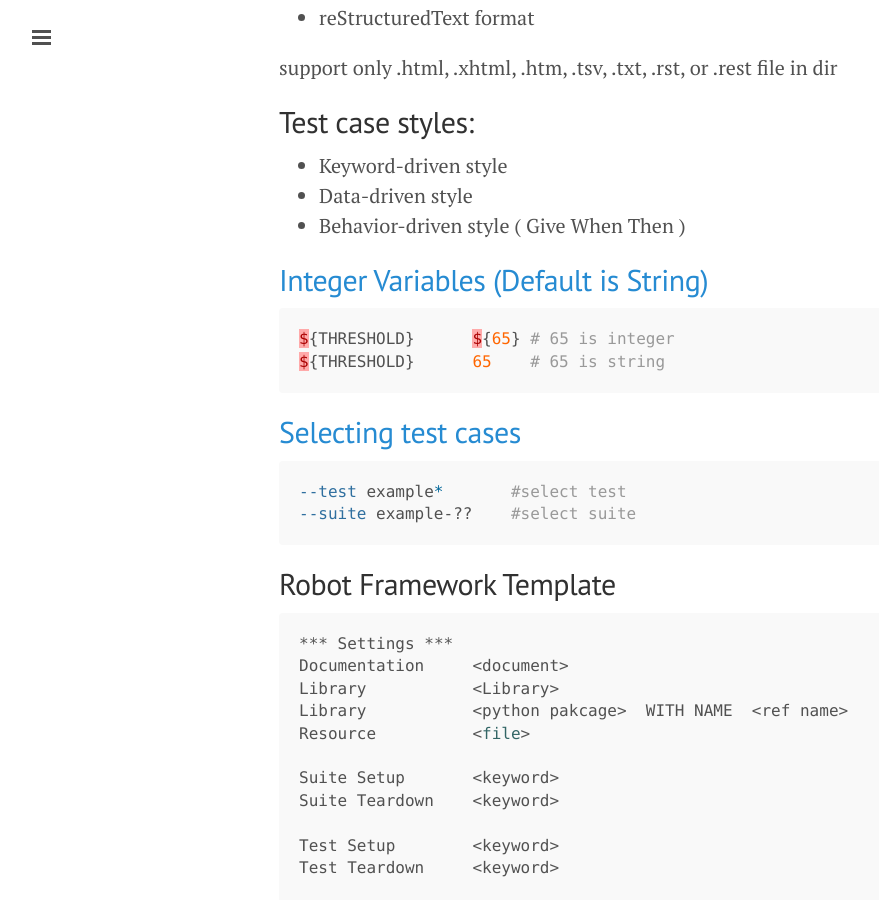
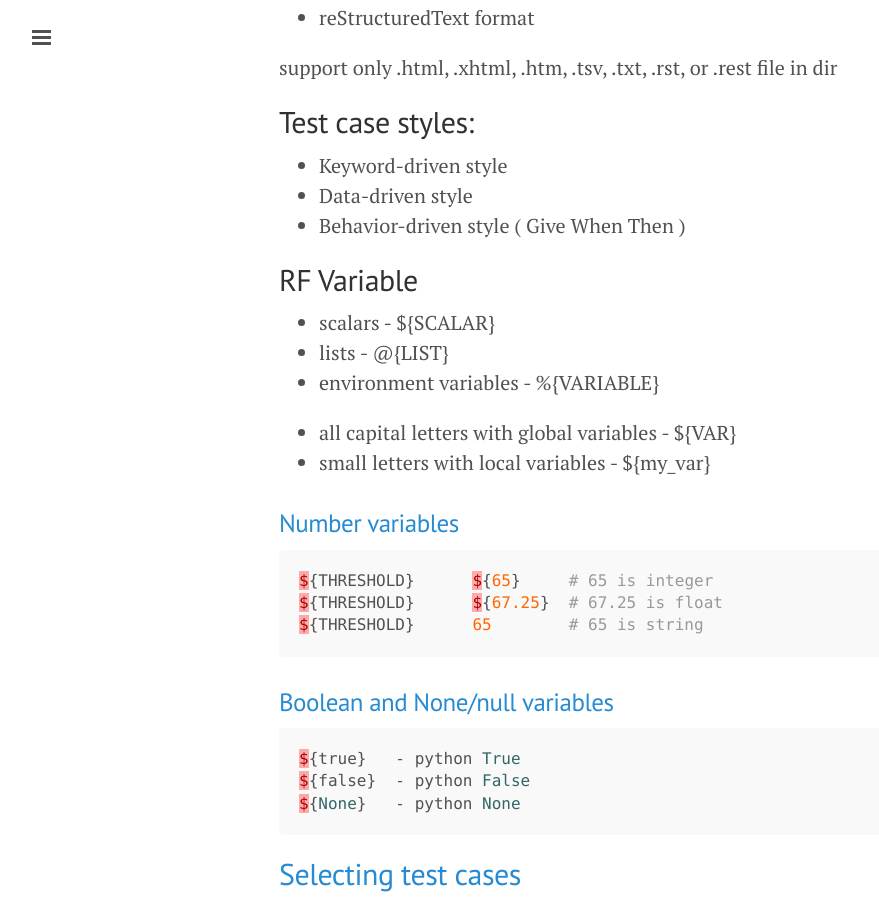
Before and after one commit to ibotdotout/ibotdotout.github.io, a Jekyll site: the page built from _posts/2014-09-15-robot-framework.md, in a window 1280 px wide and 900 px high, scrolled down 1096 px. Shown: the whole window, without its empty margins (1-880 px from the left). Built offline with Jekyll 4.4.1, drawn with Linux system fonts in a browser that asks for light colours; Markdown is read by kramdown in place of the engine named in the settings.

Commit message:
update variable

````diff
--- a/_posts/2014-09-15-robot-framework.md
+++ b/_posts/2014-09-15-robot-framework.md
@@ -46,11 +46,30 @@ support only .html, .xhtml, .htm, .tsv, .txt, .rst, or .rest file in dir
 - Behavior-driven style ( Give When Then )
 
 
-## [Integer Variables (Default is String)](http://stackoverflow.com/questions/24007245/different-type-of-input-data-between-robot-framework-file-and-python/24007809#24007809)
+## RF Variable
+- scalars               - ${SCALAR}
+- lists                 - @{LIST}
+- environment variables - %{VARIABLE}
+
+- all capital letters with global variables -  ${VAR}
+- small letters with local variables        -  ${my_var}
+
+
+
+### [Number variables](http://robotframework.org/robotframework/latest/RobotFrameworkUserGuide.html#number-variables)
 
 ```python
-${THRESHOLD}      ${65} # 65 is integer
-${THRESHOLD}      65    # 65 is string
+${THRESHOLD}      ${65}     # 65 is integer
+${THRESHOLD}      ${67.25}  # 67.25 is float
+${THRESHOLD}      65        # 65 is string
+```
+
+### [Boolean and None/null variables](http://robotframework.org/robotframework/latest/RobotFrameworkUserGuide.html#boolean-and-none-null-variables)
+
+```python
+${true}   - python True
+${false}  - python False
+${None}   - python None
 ```
 
 ## [Selecting test cases](http://robotframework.org/robotframework/latest/RobotFrameworkUserGuide.html#selecting-test-cases)
````
